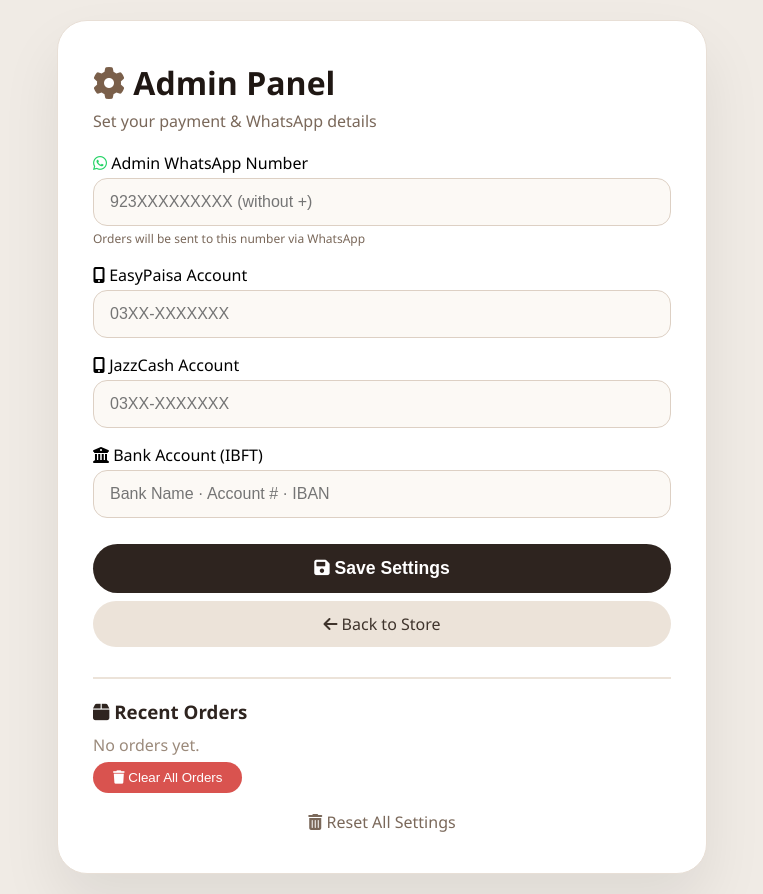
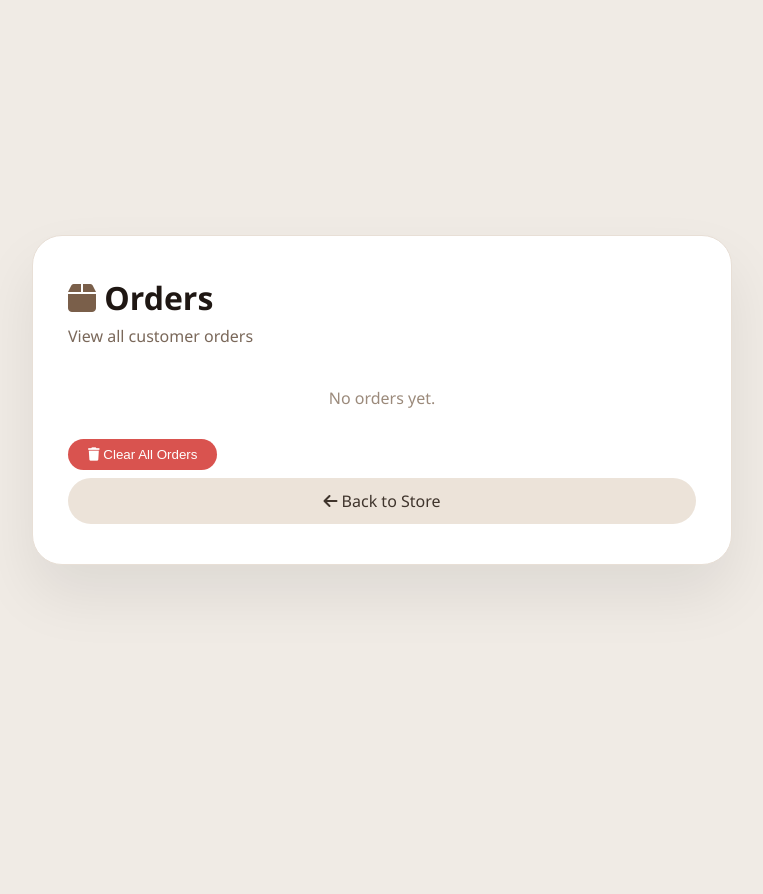
Before and after one commit to tl-star/cubes, a plain HTML site: page admin.html in a window 1280 px wide. Shown: the whole page, without its empty margins (258-1021 px from the left). After the commit the page ends 800 px from the top, so only its background shows below. Drawn offline with Linux system fonts and the light colour scheme.

Commit message:
Update admin.html

```diff
--- a/admin.html
+++ b/admin.html
@@ -3,7 +3,7 @@
 <head>
     <meta charset="UTF-8">
     <meta name="viewport" content="width=device-width, initial-scale=1.0">
-    <title>Admin · Settings</title>
+    <title>Admin · Orders</title>
     <link rel="stylesheet" href="https://cdnjs.cloudflare.com/ajax/libs/font-awesome/6.0.0-beta3/css/all.min.css">
     <style>
         * { margin:0; padding:0; box-sizing:border-box; }
@@ -17,7 +17,7 @@
             padding: 20px;
         }
         .admin-card {
-            max-width: 650px;
+            max-width: 700px;
             width: 100%;
             background: #fff;
             border-radius: 30px;
@@ -27,61 +27,7 @@
         }
         h1 { font-size: 2rem; font-weight: 600; color: #1f1713; }
         .sub { color: #7a685a; margin: 6px 0 20px 0; }
-        .field { margin: 16px 0; }
-        .field label { font-weight: 500; display: block; margin-bottom: 4px; }
-        .field input {
-            width: 100%;
-            padding: 14px 16px;
-            border: 1px solid #ddd0c4;
-            border-radius: 14px;
-            font-size: 1rem;
-            background: #fcf9f5;
-        }
-        .field input:focus { outline: none; border-color: #7a5f4a; }
-        .btn-primary {
-            background: #2e241f;
-            color: #fff;
-            border: none;
-            padding: 14px 28px;
-            border-radius: 60px;
-            font-size: 1.1rem;
-            font-weight: 600;
-            width: 100%;
-            cursor: pointer;
-            margin-top: 10px;
-        }
-        .btn-primary:hover { background: #1f1713; }
-        .btn-secondary {
-            background: #ece3d9;
-            color: #3f342c;
-            border: none;
-            padding: 12px 20px;
-            border-radius: 60px;
-            font-size: 1rem;
-            cursor: pointer;
-            width: 100%;
-            margin-top: 8px;
-            text-align: center;
-            display: inline-block;
-            text-decoration: none;
-        }
-        .btn-secondary:hover { background: #ddd0c4; }
-        .success-msg {
-            background: #d4e0d4;
-            color: #1f5a3a;
-            padding: 12px 18px;
-            border-radius: 14px;
-            margin: 12px 0;
-            display: none;
-        }
-        .back-link { display: block; text-align: center; margin-top: 18px; color: #7a685a; text-decoration: none; }
-        .back-link:hover { color: #2e241f; }
-        .orders-section {
-            margin-top: 30px;
-            border-top: 2px solid #ece3d9;
-            padding-top: 20px;
-        }
-        .orders-section h3 { color: #2e241f; margin-bottom: 10px; }
+        .orders-section { margin-top: 10px; }
         .order-item {
             background: #fcf9f5;
             border: 1px solid #e8dfd6;
@@ -98,112 +44,58 @@
             padding: 8px 20px;
             border-radius: 40px;
             cursor: pointer;
-            margin-top: 6px;
+            margin-top: 10px;
         }
         .clear-btn:hover { background: #c9302c; }
-        .whatsapp-badge {
-            background: #25D366;
-            color: #fff;
-            padding: 6px 14px;
-            border-radius: 40px;
+        .back-link { display: block; text-align: center; margin-top: 18px; color: #7a685a; text-decoration: none; }
+        .back-link:hover { color: #2e241f; }
+        .btn-secondary {
+            background: #ece3d9;
+            color: #3f342c;
+            border: none;
+            padding: 12px 20px;
+            border-radius: 60px;
+            font-size: 1rem;
+            cursor: pointer;
+            width: 100%;
+            margin-top: 8px;
+            text-align: center;
             display: inline-block;
-            font-size: 0.8rem;
+            text-decoration: none;
         }
+        .btn-secondary:hover { background: #ddd0c4; }
     </style>
 </head>
 <body>
     <div class="admin-card">
-        <h1><i class="fas fa-cog" style="color:#7a5f4a;"></i> Admin Panel</h1>
-        <p class="sub">Set your payment &amp; WhatsApp details</p>
+        <h1><i class="fas fa-box" style="color:#7a5f4a;"></i> Orders</h1>
+        <p class="sub">View all customer orders</p>
 
-        <div class="success-msg" id="successMsg">✅ Settings saved successfully!</div>
-
-        <!-- WhatsApp Number -->
-        <div class="field">
-            <label><i class="fab fa-whatsapp" style="color:#25D366;"></i> Admin WhatsApp Number</label>
-            <input type="text" id="adminWhatsapp" placeholder="923XXXXXXXXX (without +)">
-            <small style="color:#7a685a;font-size:0.75rem;">Orders will be sent to this number via WhatsApp</small>
-        </div>
-
-        <div class="field">
-            <label><i class="fas fa-mobile-alt"></i> EasyPaisa Account</label>
-            <input type="text" id="easyAccount" placeholder="03XX-XXXXXXX">
-        </div>
-        <div class="field">
-            <label><i class="fas fa-mobile-alt"></i> JazzCash Account</label>
-            <input type="text" id="jazzAccount" placeholder="03XX-XXXXXXX">
-        </div>
-        <div class="field">
-            <label><i class="fas fa-university"></i> Bank Account (IBFT)</label>
-            <input type="text" id="bankAccount" placeholder="Bank Name · Account # · IBAN">
-        </div>
-
-        <button class="btn-primary" onclick="saveSettings()"><i class="fas fa-save"></i> Save Settings</button>
-        <a href="index.html" class="btn-secondary"><i class="fas fa-arrow-left"></i> Back to Store</a>
-
-        <!-- Orders Section -->
         <div class="orders-section">
-            <h3><i class="fas fa-box"></i> Recent Orders</h3>
             <div id="ordersList"></div>
             <button class="clear-btn" onclick="clearOrders()"><i class="fas fa-trash"></i> Clear All Orders</button>
-            <a href="#" class="back-link" onclick="clearStorage()"><i class="fas fa-trash-alt"></i> Reset All Settings</a>
+            <a href="index.html" class="btn-secondary"><i class="fas fa-arrow-left"></i> Back to Store</a>
         </div>
     </div>
 
     <script>
-        function loadSettings() {
-            const saved = localStorage.getItem('paymentSettings');
-            if (saved) {
-                try {
-                    const data = JSON.parse(saved);
-                    document.getElementById('adminWhatsapp').value = data.adminWhatsapp || '';
-                    document.getElementById('easyAccount').value = data.easyPaisa || '';
-                    document.getElementById('jazzAccount').value = data.jazzCash || '';
-                    document.getElementById('bankAccount').value = data.bankAccount || '';
-                } catch(e) {}
-            }
-        }
-
-        function saveSettings() {
-            const settings = {
-                adminWhatsapp: document.getElementById('adminWhatsapp').value,
-                easyPaisa: document.getElementById('easyAccount').value,
-                jazzCash: document.getElementById('jazzAccount').value,
-                bankAccount: document.getElementById('bankAccount').value
-            };
-            localStorage.setItem('paymentSettings', JSON.stringify(settings));
-            const msg = document.getElementById('successMsg');
-            msg.style.display = 'block';
-            setTimeout(() => { msg.style.display = 'none'; }, 3000);
-        }
-
-        function clearStorage() {
-            if (confirm('Clear all settings?')) {
-                localStorage.removeItem('paymentSettings');
-                document.getElementById('adminWhatsapp').value = '';
-                document.getElementById('easyAccount').value = '';
-                document.getElementById('jazzAccount').value = '';
-                document.getElementById('bankAccount').value = '';
-                alert('All settings cleared!');
-            }
-        }
-
         function renderOrders() {
             const orders = JSON.parse(localStorage.getItem('orders') || '[]');
             const container = document.getElementById('ordersList');
             if (orders.length === 0) {
-                container.innerHTML = '<p style="color:#9b8a7b;">No orders yet.</p>';
+                container.innerHTML = '<p style="color:#9b8a7b;text-align:center;padding:20px;">No orders yet.</p>';
                 return;
             }
             container.innerHTML = orders.map((o, i) => `
                 <div class="order-item">
                     <strong>#${i+1}</strong> ${o.product} · ${o.price}<br>
                     <span style="font-size:0.8rem;color:#7a685a;">
-                        ${o.customer.name} · ${o.customer.phone}<br>
-                        ${o.customer.address}<br>
+                        👤 ${o.customer.name} · 📱 ${o.customer.phone}<br>
+                        🏠 ${o.customer.address}<br>
                         ${o.customer.location ? '📍 ' + o.customer.location : ''}
                     </span>
-                    <br><span style="font-size:0.75rem;background:#ece3d9;padding:2px 12px;border-radius:40px;">${o.payment === 'cod' ? 'COD' : 'Online'}</span>
+                    <br><span style="font-size:0.75rem;background:#ece3d9;padding:2px 12px;border-radius:40px;display:inline-block;margin-top:4px;">${o.payment === 'cod' ? '📦 COD' : '💳 Online'}</span>
+                    <span style="font-size:0.7rem;color:#9b8a7b;float:right;">${new Date(o.timestamp).toLocaleString()}</span>
                 </div>
             `).join('');
         }
@@ -215,7 +107,6 @@
             }
         }
 
-        loadSettings();
         renderOrders();
     </script>
 </body>
```
